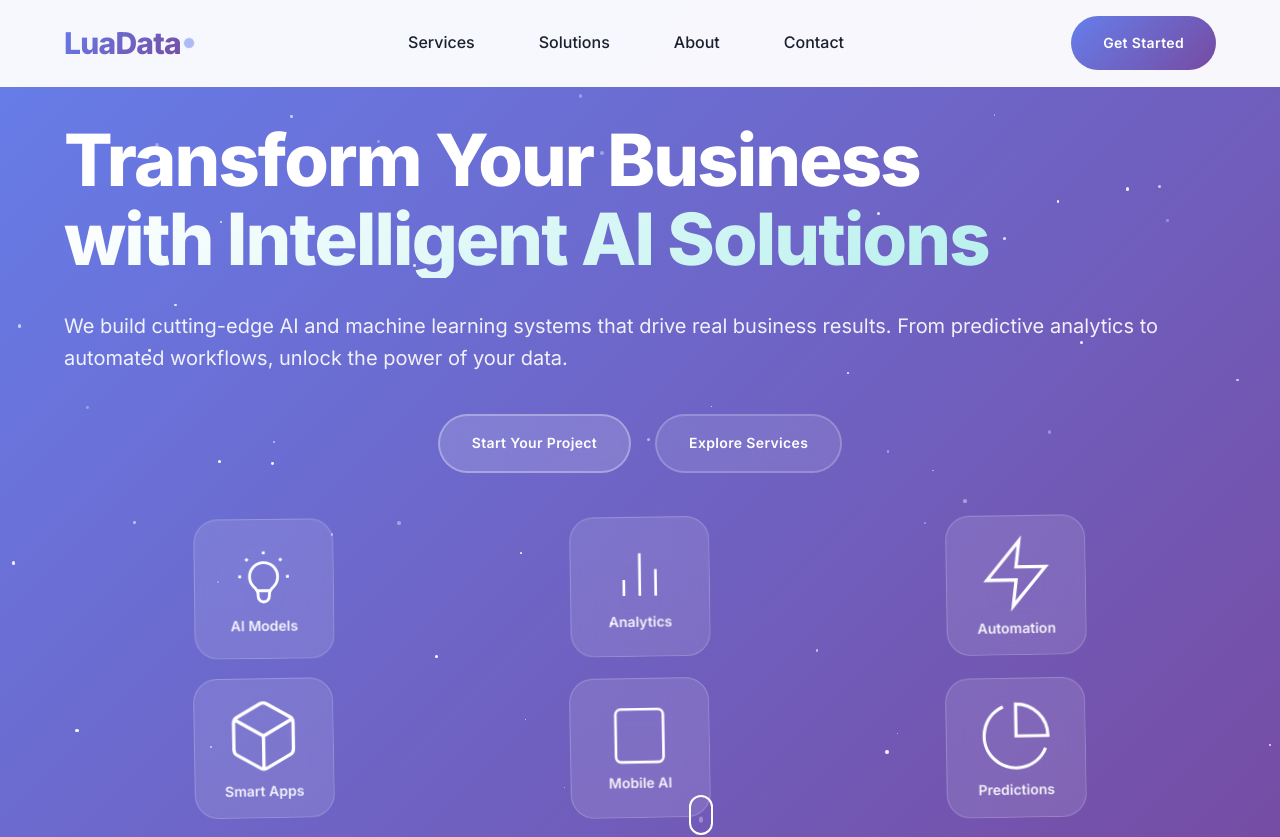
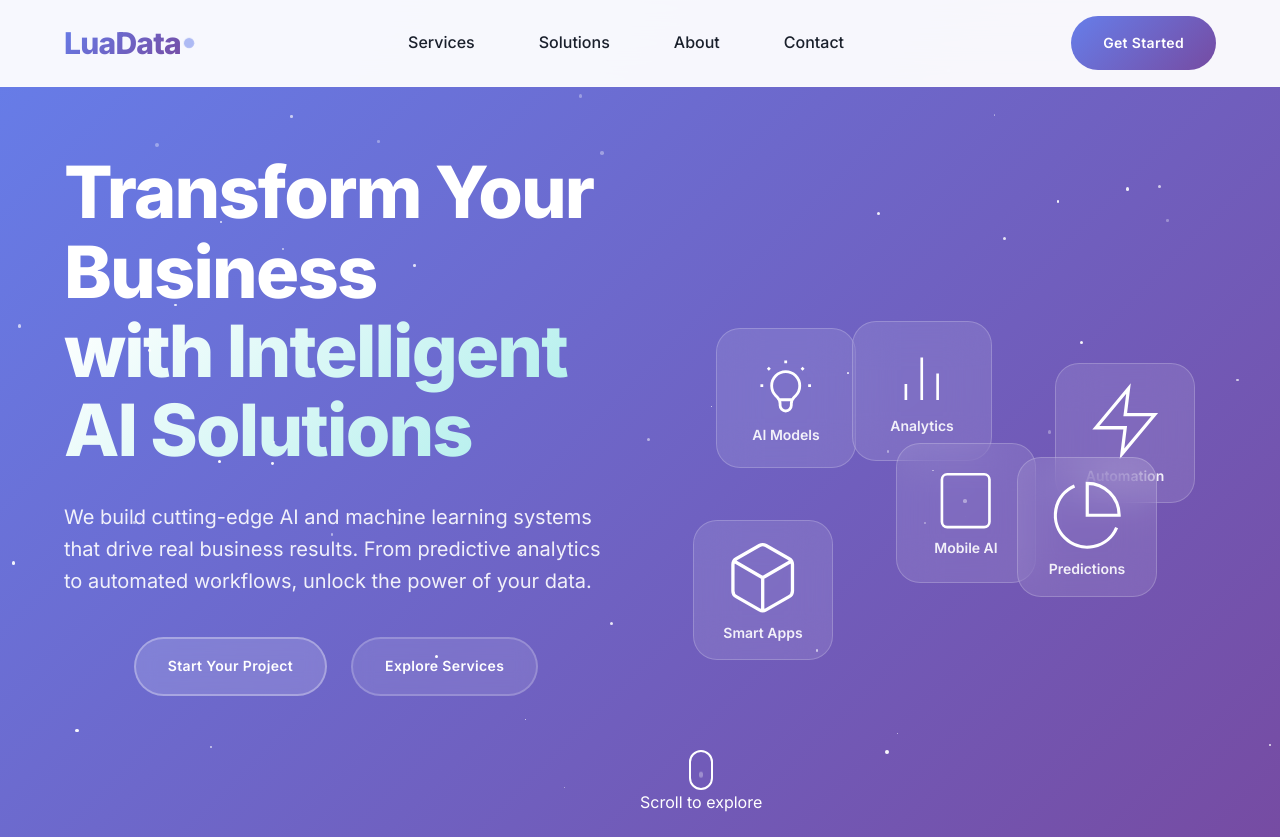
Before and after one commit to hamza0011/luadata, a React (Vite) app: page / in a window 1280 px wide. Shown: the top 837 px of the page. Built offline with nearby package versions, Linux system fonts and the light colour scheme.

Commit message:
Update App.css

```diff
--- a/src/App.css
+++ b/src/App.css
@@ -330,41 +330,154 @@ body {
   min-height: calc(100vh - 200px);
 }
 
-/* Desktop Layout - Side by Side */
+/* Add this CSS to your App.css file */
+
+/* Hero Section Desktop Layout - Side by Side */
 @media (min-width: 1024px) {
-  .hero-main-content {
+  .hero-content {
     display: grid;
     grid-template-columns: 1fr 1fr;
-    gap: clamp(2rem, 5vw, 4rem);
+    gap: 4rem;
     align-items: center;
+    min-height: 80vh;
+  }
+
+  .hero-text {
+    max-width: none;
     text-align: left;
   }
 
-  .hero-text-section {
-    order: 1;
-    margin-bottom: 0;
-  }
-
-  .hero-visual-section {
-    order: 2;
-    margin-bottom: 0;
-    display: flex;
+  .hero-visual {
+    display: flex !important;
     justify-content: center;
     align-items: center;
+    height: 100%;
+    min-height: 500px;
+  }
+
+  .floating-cards {
+    position: relative;
+    width: 100%;
+    height: 500px;
+    max-width: 600px;
+  }
+
+  /* Adjust floating cards positioning for side layout */
+  .card-3d:nth-child(1) {
+    top: 10%;
+    left: 10%;
+  }
+
+  .card-3d:nth-child(2) {
+    top: 5%;
+    right: 15%;
+  }
+
+  .card-3d:nth-child(3) {
+    top: 35%;
+    left: 5%;
+  }
+
+  .card-3d:nth-child(4) {
+    top: 30%;
+    right: 5%;
+  }
+
+  .card-3d:nth-child(5) {
+    bottom: 25%;
+    left: 15%;
+  }
+
+  .card-3d:nth-child(6) {
+    bottom: 15%;
+    right: 20%;
+  }
+
+  /* Enhance card animations for desktop */
+  .card-3d {
+    animation-duration: 6s;
+    animation-timing-function: ease-in-out;
+    animation-iteration-count: infinite;
+    animation-direction: alternate;
+  }
+
+  .card-3d:nth-child(odd) {
+    animation-name: floatUp;
+  }
+
+  .card-3d:nth-child(even) {
+    animation-name: floatDown;
+  }
+}
+
+/* Floating animations */
+@keyframes floatUp {
+  0%, 100% {
+    transform: translateY(0) rotate(0deg);
+  }
+  50% {
+    transform: translateY(-20px) rotate(2deg);
+  }
+}
+
+@keyframes floatDown {
+  0%, 100% {
+    transform: translateY(0) rotate(0deg);
+  }
+  50% {
+    transform: translateY(20px) rotate(-2deg);
+  }
+}
+
+/* Large desktop screens (1440px+) */
+@media (min-width: 1440px) {
+  .hero-content {
+    gap: 6rem;
+  }
+
+  .floating-cards {
+    height: 600px;
+    max-width: 700px;
   }
 
   .hero-title {
-    text-align: left;
+    font-size: 4rem;
+    line-height: 1.1;
   }
 
   .hero-description {
-    text-align: left;
-    margin-left: 0;
-    margin-right: 0;
-  }
-
-  .hero-buttons {
-    justify-content: flex-start;
+    font-size: 1.25rem;
+    line-height: 1.7;
+  }
+}
+
+/* Extra large screens (1920px+) */
+@media (min-width: 1920px) {
+  .hero-content {
+    max-width: 1600px;
+    margin: 0 auto;
+    gap: 8rem;
+  }
+
+  .floating-cards {
+    height: 700px;
+    max-width: 800px;
+  }
+}
+
+/* Ensure mobile stays stacked */
+@media (max-width: 1023px) {
+  .hero-content {
+    display: block;
+    text-align: center;
+  }
+
+  .hero-visual {
+    margin-top: 3rem;
+  }
+
+  .floating-cards {
+    height: 400px;
   }
 }
 
```
